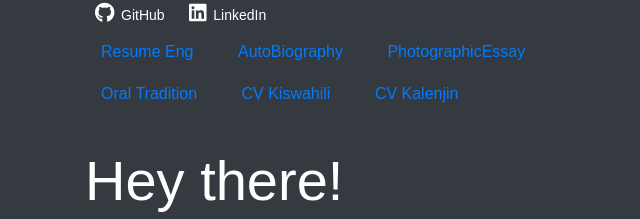
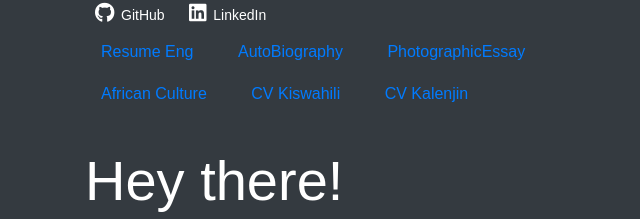
Before and after one commit to balvins435/MyPortfolio, a plain HTML site: page index.html in a window 1280 px wide. Shown: the part 201-420 px from the top of the page, 0-640 px from the left. Drawn offline with nearby package versions, Linux system fonts and the light colour scheme.

Commit message:
Update index.html

```diff
--- a/index.html
+++ b/index.html
@@ -92,7 +92,7 @@
                     <a href="/cv/Vin-PHOTOGRAPHIC ESSAY.pdf" class="nav-link" target="_blank">PhotographicEssay</a>
                 </li>
                 <li class="list-inline-item">
-                  <a href="/cv/Oral Tradition.pdf" class="nav-link" target="_blank">Oral Tradition</a>
+                  <a href="/cv/Oral Tradition.pdf" class="nav-link" target="_blank">African Culture</a>
                 </li>
                 <li class="list-inline-item">
                   <a href="/cv/Kiplangat-Vincent-cv Kiswahili.pdf" class="nav-link" target="_blank">CV Kiswahili</a>
```
